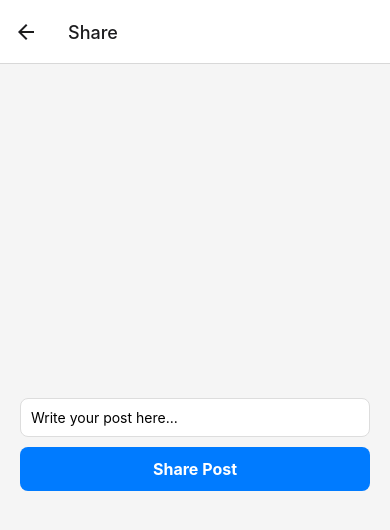
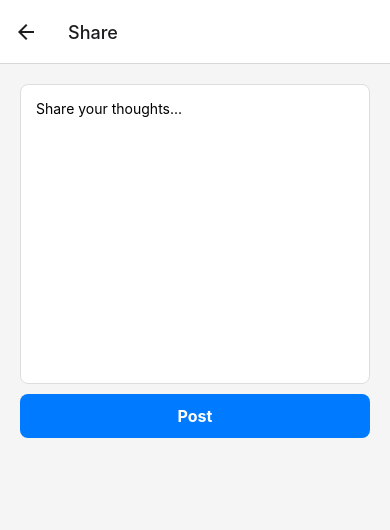
Before and after one commit to HectorGtz27/Social-Network-App, a React Native app: screen /Share in a window 390 px wide. Shown: the top 530 px of the page. Built offline with nearby package versions, Linux system fonts and the light colour scheme.

Commit message:
Refactor ShareScreen to improve user experience and add success message

```diff
--- a/screens/ShareScreen.js
+++ b/screens/ShareScreen.js
@@ -6,6 +6,9 @@ import {
   Text,
   StyleSheet,
   Alert,
+  KeyboardAvoidingView,
+  ScrollView,
+  Platform,
 } from "react-native";
 import axios from "axios";
 import { AuthContext } from "./AuthContext"; // Obtener el token del contexto
@@ -14,6 +17,7 @@ const ShareScreen = ({ navigation }) => {
   const { authToken } = useContext(AuthContext); // Obtener el token de autenticación
   const [content, setContent] = useState("");
   const [isLoading, setIsLoading] = useState(false);
+  const [successMessage, setSuccessMessage] = useState(""); // Estado para el mensaje de éxito
 
   const handleCreatePost = async () => {
     if (!content) {
@@ -33,8 +37,8 @@ const ShareScreen = ({ navigation }) => {
           },
         }
       );
+      setSuccessMessage("Post created successfully!");
       Alert.alert("Success", "Post created successfully!", [{ text: "OK" }]);
-      navigation.navigate("Home"); // Redirigir a Home después de crear el post
     } catch (error) {
       console.log(error);
       Alert.alert("Error", "Could not create post", [{ text: "OK" }]);
@@ -44,39 +48,62 @@ const ShareScreen = ({ navigation }) => {
   };
 
   return (
-    <View style={styles.container}>
+    <KeyboardAvoidingView
+      behavior={Platform.OS === "ios" ? "padding" : "height"} // Ajusta el comportamiento en función de la plataforma
+      style={styles.container}
+    >
+      <ScrollView contentContainerStyle={styles.scrollViewContent}>
         <TextInput
           style={styles.input}
-        placeholder="Write your post here..."
+          placeholder="Share your thoughts..."
           value={content}
           onChangeText={setContent}
+          multiline={true}
+          numberOfLines={6}
         />
+        {successMessage ? (
+          <Text style={styles.successMessage}>{successMessage}</Text>
+        ) : null}
 
         <TouchableOpacity
           style={styles.button}
           onPress={handleCreatePost}
           disabled={isLoading}
         >
-        <Text style={styles.buttonText}>Share Post</Text>
+          <Text style={styles.buttonText}>Post</Text>
         </TouchableOpacity>
-    </View>
+      </ScrollView>
+    </KeyboardAvoidingView>
   );
 };
 
 const styles = StyleSheet.create({
   container: {
     flex: 1,
+    backgroundColor: "#f5f5f5",
+  },
+  scrollViewContent: {
+    flexGrow: 1,
+    justifyContent: "top",
     padding: 20,
-    backgroundColor: "#f5f5f5",
-    justifyContent: "center",
+  },
+  successMessage: {
+    color: "#21c768",
+    textAlign: "center",
+    marginBottom: 20,
+    marginTop: 10,
+    fontSize: 16,
+    fontWeight: "bold",
   },
   input: {
     borderWidth: 1,
     borderColor: "#ddd",
     borderRadius: 8,
-    padding: 10,
+    padding: 15,
     backgroundColor: "#fff",
     marginBottom: 10,
+    height: 300,
+    textAlignVertical: "top",
   },
   button: {
     backgroundColor: "#007bff",
```
Lines whose indentation alone changed are shown as unchanged.
